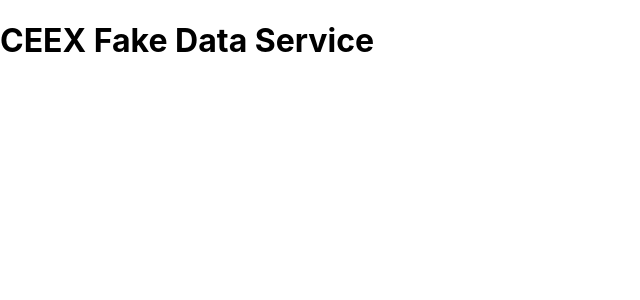
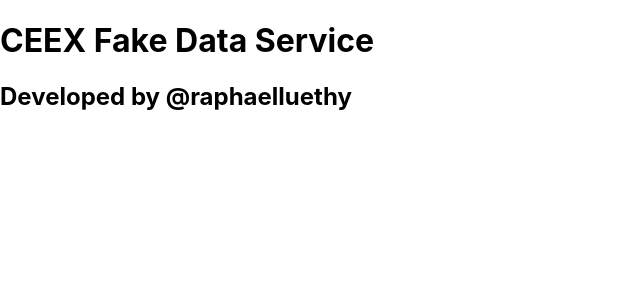
Before and after one commit to raphaelluethy/ceex-fake-data-service, a Next.js app: page / in a window 1280 px wide. Shown: the top 300 px of the page, without its empty margins (0-640 px from the left). Built offline with nearby package versions, Linux system fonts and the light colour scheme.

Commit message:
Added Jetbrains config

```diff
--- a/src/pages/index.tsx
+++ b/src/pages/index.tsx
@@ -1,11 +1,12 @@
 import type { NextPage } from 'next';
 
 const Home: NextPage = () => {
-	return (
-		<>
-			<h1>CEEX Fake Data Service</h1>
-		</>
-	);
+    return (
+        <>
+            <h1>CEEX Fake Data Service</h1>
+            <h2>Developed by @raphaelluethy</h2>
+        </>
+    );
 };
 
 export default Home;
```
